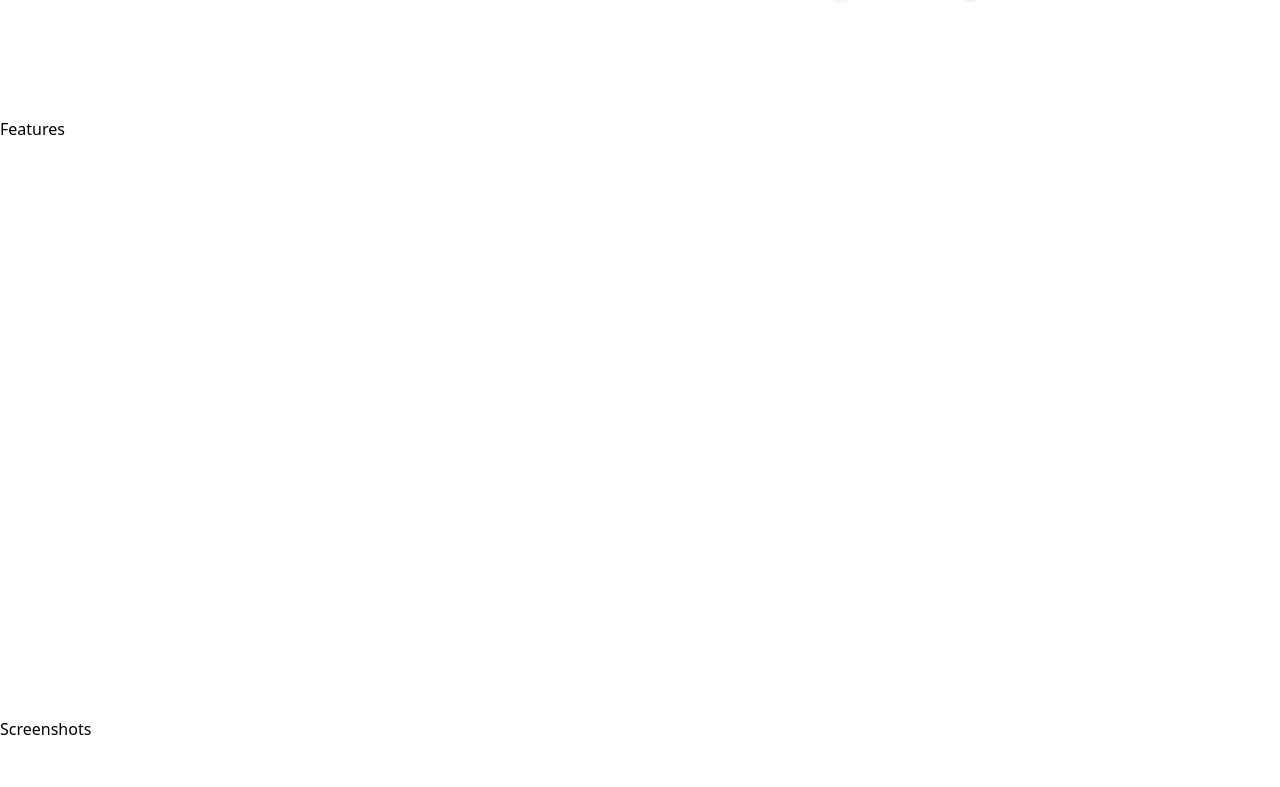
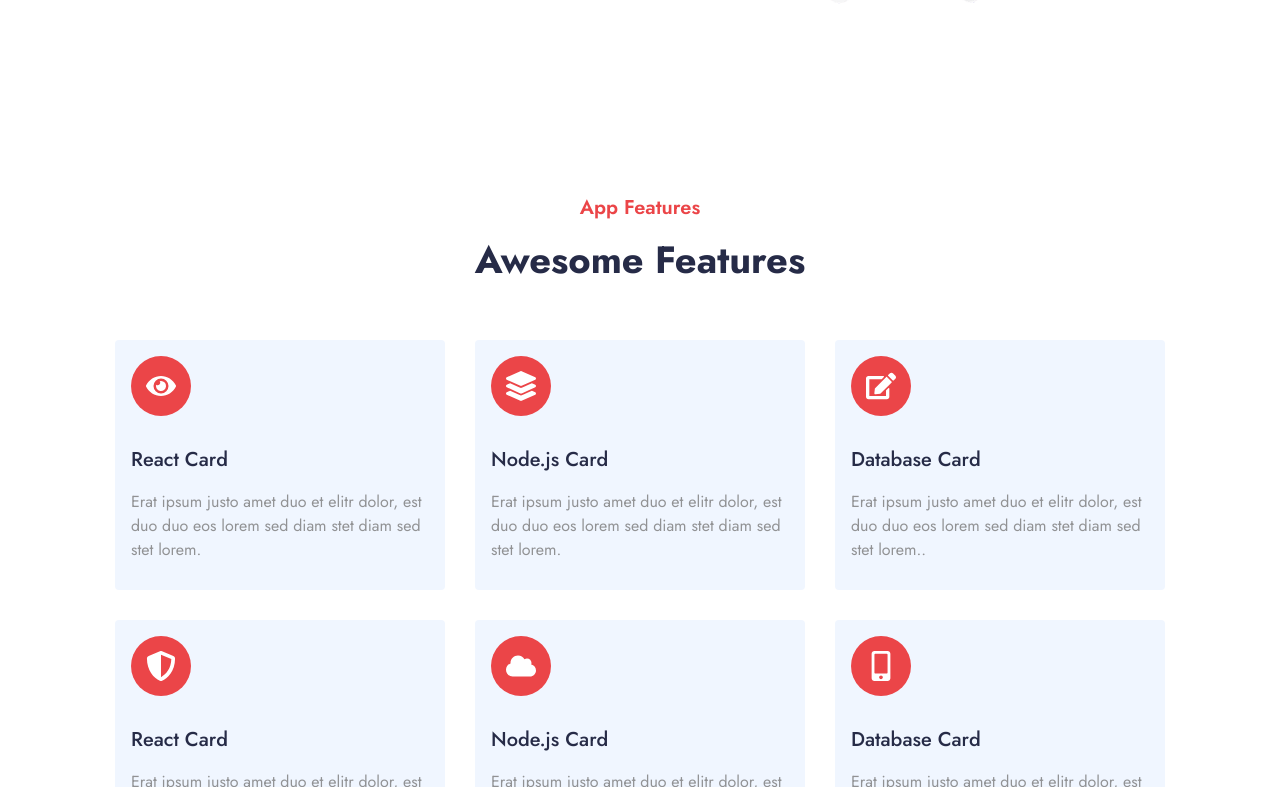
Before and after one commit to PranavPradeep390/fitapp, a React (Create React App) app: page / in a window 1280 px wide. Shown: the part 1313-2100 px from the top of the page. Built offline with nearby package versions, Linux system fonts and the light colour scheme.

Commit message:
add feature section

```diff
--- a/src/components/Features.jsx
+++ b/src/components/Features.jsx
@@ -1,8 +1,69 @@
 import React from 'react'
+import { FaEye,FaLayerGroup,FaEdit,FaShieldAlt,FaCloud,FaMobileAlt } from 'react-icons/fa';
+
+const dummyData = [
+  {
+    icon: <FaEye />,
+    heading: "React Card",
+    description: "Erat ipsum justo amet duo et elitr dolor, est duo duo eos lorem sed diam stet diam sed stet lorem."
+  },
+  {
+    icon: <FaLayerGroup />,
+    heading: "Node.js Card",
+    description: "Erat ipsum justo amet duo et elitr dolor, est duo duo eos lorem sed diam stet diam sed stet lorem."
+  },
+  {
+    icon: <FaEdit />,
+    heading: "Database Card",
+    description: "Erat ipsum justo amet duo et elitr dolor, est duo duo eos lorem sed diam stet diam sed stet lorem.."
+  },
+  {
+    icon: <FaShieldAlt />,
+    heading: "React Card",
+    description: "Erat ipsum justo amet duo et elitr dolor, est duo duo eos lorem sed diam stet diam sed stet lorem."
+  },
+  {
+    icon: <FaCloud />,
+    heading: "Node.js Card",
+    description: "Erat ipsum justo amet duo et elitr dolor, est duo duo eos lorem sed diam stet diam sed stet lorem."
+  },
+  {
+    icon: <FaMobileAlt />,
+    heading: "Database Card",
+    description: "Erat ipsum justo amet duo et elitr dolor, est duo duo eos lorem sed diam stet diam sed stet lorem.."
+  }
+];
+
 
 function Features() {
   return (
-    <div className='w-full h-[600px]'>Features</div>
+    <div className='w-full min-h-[800px]'>
+
+      <div className='flex justify-center items-center flex-col p-4 mt-[60px] gap-2 '>
+           <p className='text-[#eb4548] font_jost font-semibold text-[20px] text-center'>App Features</p>
+           <h1 className='font-bold font_jost text-[30px] md:text-[38px] text-[#262B47] text-center'>Awesome Features</h1>
+      </div>
+
+
+      <div className=" flex flex-wrap justify-center items-center py-4 gap-[30px] mt-[20px]  ">
+      {dummyData.map((data, index) => (
+         <div key={index} className="max-w-[330px] min-h-[250px] rounded overflow-hidden  transform transition-transform duration-300 ease-in-out hover:shadow-lg hover:-translate-y-4  p-4 bg-[#F0F6FF]">
+
+           <div className="text-[30px] text-white rounded-full  flex justify-center items-center bg-[#eb4548] mr-4 w-[60px] h-[60px] mb-[30px] ">
+             {data.icon}
+           </div>
+           <h2 className="text-xl font-medium font_jost text-[#262B47] ">{data.heading}</h2>
+
+         <p className="mt-4 text-[#919294] font_jost">
+           {data.description}
+         </p>
+       </div>
+      ))}
+    </div>
+
+      </div>
+
+
   )
 }
 
```
Also changed, not shown: 1 other file (tests, documents, lock files or other folders).
